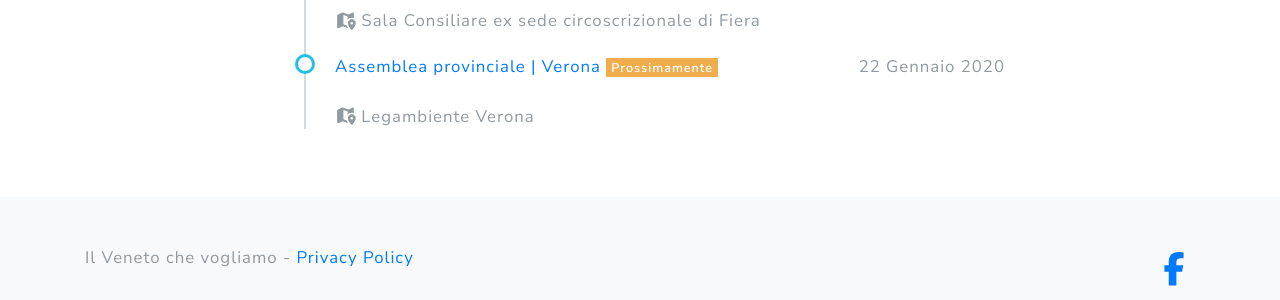
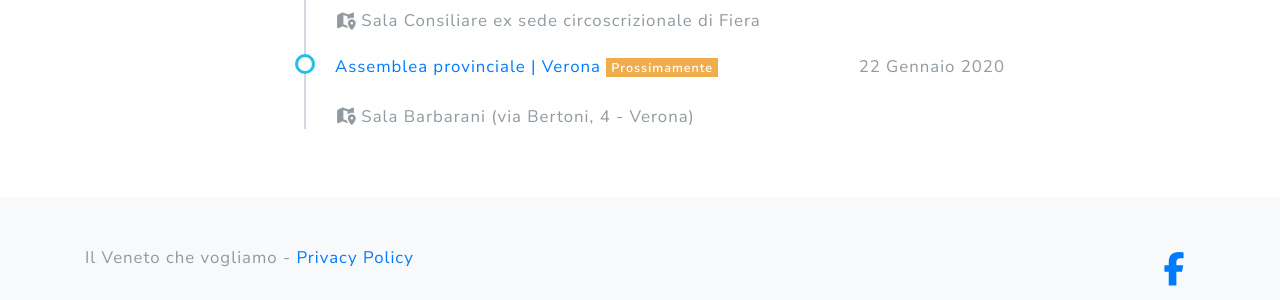
Before and after one commit to venetochevogliamo/venetochevogliamo.it, a Jekyll site: the page built from index.html, in a window 1280 px wide and 900 px high, scrolled down 3316 px. Shown: the part 556-856 px from the top of the window. Built offline with Jekyll 4.4.1, drawn with Linux system fonts in a browser that asks for light colours; nearby versions of some CDN libraries; library files that are not in the unit come from our copies; comment, search, counter and statistics services are not loaded.

Commit message:
Update events.yml

```diff
--- a/_data/events.yml
+++ b/_data/events.yml
@@ -65,5 +65,5 @@
 - date: 22 Gennaio 2020
   place: Assemblea provinciale | Verona
   fb: https://www.facebook.com/events/746370275771203/
-  location: Legambiente Verona
+  location: Sala Barbarani (via Bertoni, 4 - Verona)
   new: true
```
